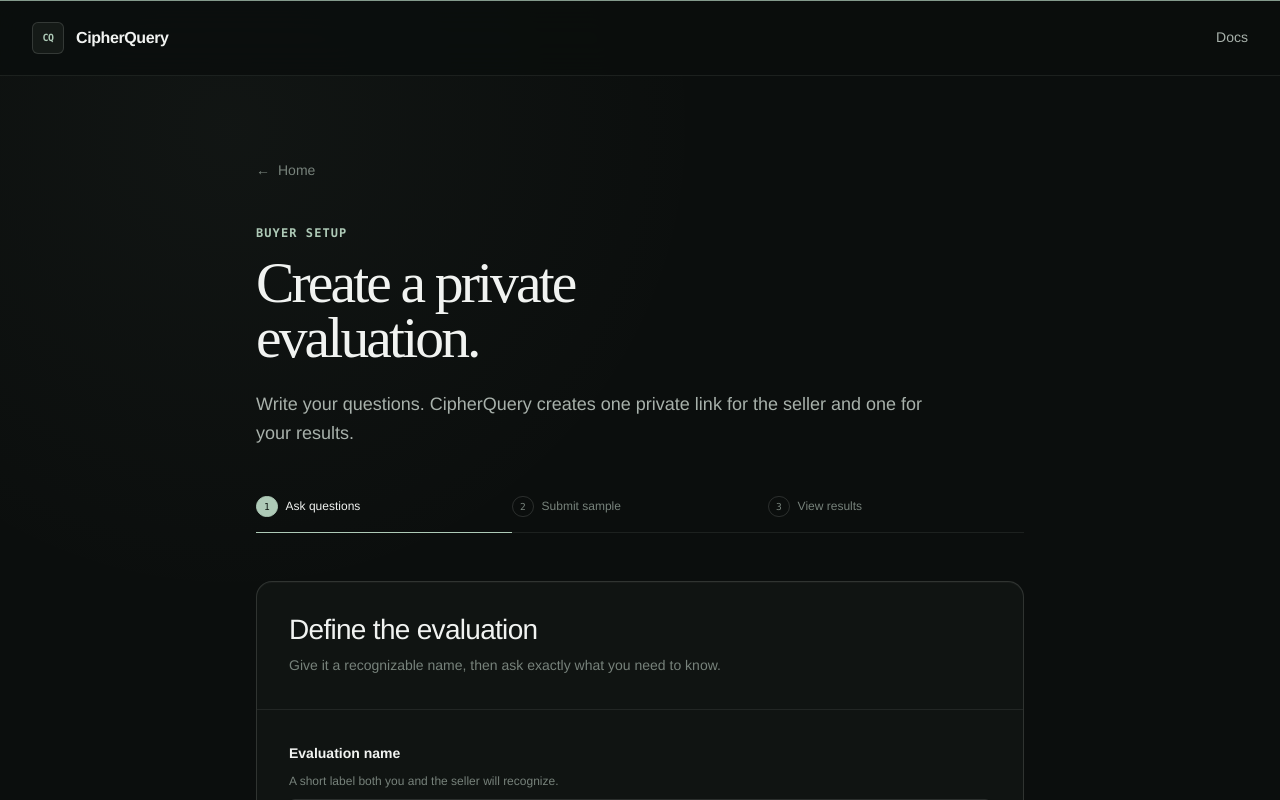
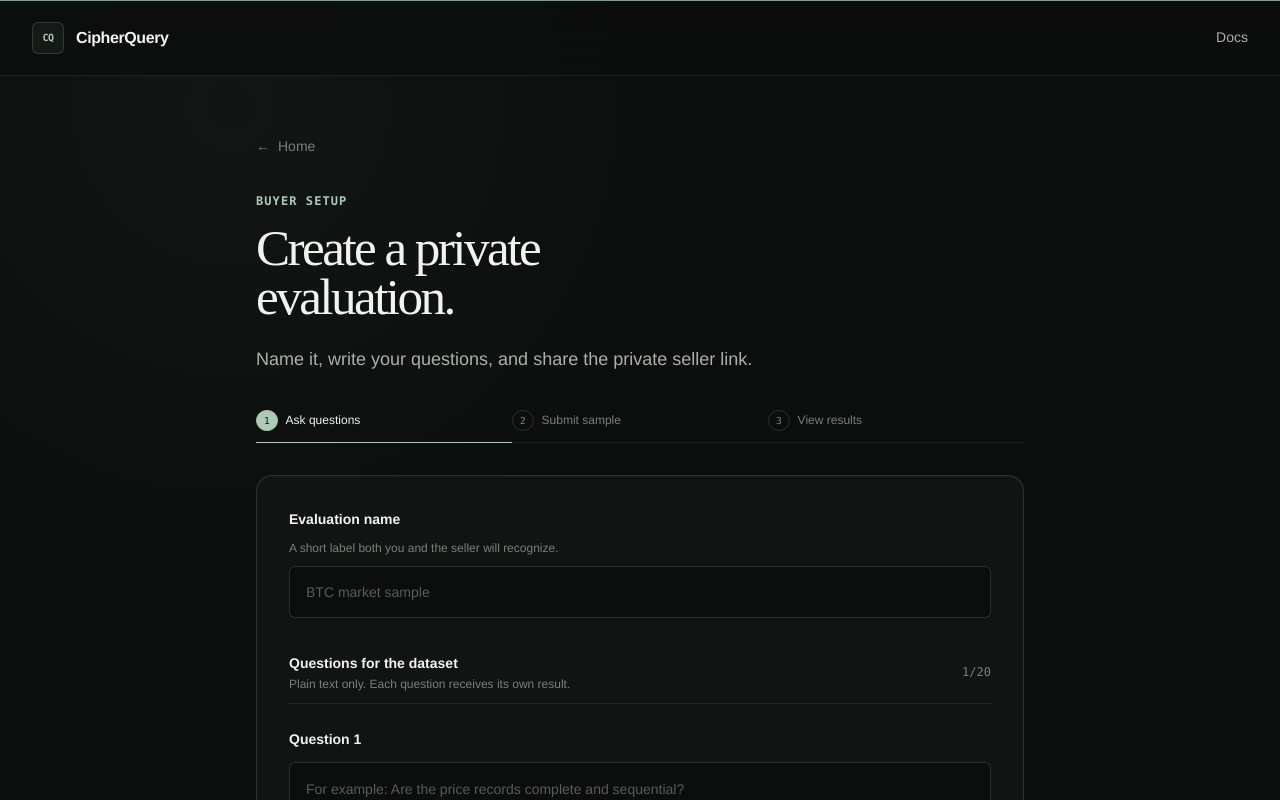
Before and after one commit to itsyuvallavi/blindsample, a Next.js app: page /new in a window 1280 px wide. Shown: the top 800 px of the page. Built offline with nearby package versions, Linux system fonts and the light colour scheme.

Commit message:
tighten product hierarchy and spacing

```diff
--- a/src/app/globals.css
+++ b/src/app/globals.css
@@ -310,7 +310,7 @@ code {
 .site-main {
   width: min(100%, var(--content-wide));
   margin-inline: auto;
-  padding: var(--space-3xl) var(--space-xl) var(--space-4xl);
+  padding: var(--space-2xl) var(--space-xl) var(--space-3xl);
 }
 
 .site-main--compact {
@@ -341,10 +341,10 @@ code {
 .hero-section {
   min-height: calc(100dvh - 4.75rem);
   display: grid;
-  grid-template-columns: minmax(0, 0.9fr) minmax(30rem, 1.1fr);
-  align-items: center;
-  gap: clamp(3rem, 7vw, 7rem);
-  padding-block: clamp(2rem, 5vh, 4rem);
+  grid-template-columns: minmax(0, 0.95fr) minmax(29rem, 1.05fr);
+  align-items: center;
+  gap: clamp(3rem, 6vw, 6rem);
+  padding-block: clamp(2rem, 4vh, 3rem);
 }
 
 .hero-copy {
@@ -367,7 +367,6 @@ code {
 
 .hero-title {
   max-width: 10ch;
-  margin-block-start: var(--space-lg);
   font-size: clamp(4rem, min(6.6vw, 9vh), 7rem);
   font-weight: 500;
 }
@@ -392,45 +391,27 @@ code {
   min-height: var(--control-height-large);
 }
 
-.trust-line {
-  margin: var(--space-xl) 0 0;
-  display: flex;
-  flex-wrap: wrap;
-  gap: var(--space-sm) var(--space-lg);
+.hero-proof {
+  max-width: 34rem;
+  margin-block-start: var(--space-md);
   color: var(--color-muted);
   font-family: var(--font-mono);
   font-size: 0.68rem;
-  list-style: none;
-  padding: 0;
-}
-
-.trust-line li {
-  display: inline-flex;
-  align-items: center;
-  gap: var(--space-xs);
-}
-
-.trust-line li::before {
-  color: var(--color-accent);
-  content: "·";
-  font-size: 1.25rem;
-  line-height: 0;
+  line-height: 1.6;
 }
 
 .privacy-demo {
   position: relative;
   border: var(--rule-thin) solid var(--color-rule-strong);
-  border-radius: var(--radius-xl);
+  border-radius: var(--radius-lg);
   background: var(--color-paper-2);
-  box-shadow:
-    0 2.5rem 7rem var(--color-shadow),
-    inset 0 1px rgb(255 255 255 / 3%);
+  box-shadow: 0 2rem 6rem var(--color-shadow);
   overflow: hidden;
 }
 
 .privacy-demo__topline,
 .privacy-demo__footer {
-  min-height: 3.75rem;
+  min-height: 3.5rem;
   display: flex;
   align-items: center;
   justify-content: space-between;
@@ -461,11 +442,10 @@ code {
 }
 
 .privacy-demo__question {
-  padding: clamp(1.5rem, 3vw, 2.25rem);
-}
-
-.privacy-demo__question p,
-.privacy-demo__flow span {
+  padding: clamp(1.5rem, 3vw, 2rem);
+}
+
+.privacy-demo__question p {
   color: var(--color-muted);
   font-family: var(--font-mono);
   font-size: 0.66rem;
@@ -476,68 +456,46 @@ code {
 .privacy-demo__question h2 {
   max-width: 26ch;
   margin-block-start: var(--space-sm);
-  font-size: clamp(1.35rem, 2.5vw, 2rem);
+  font-size: clamp(1.35rem, 2.25vw, 1.85rem);
   font-weight: 560;
 }
 
-.privacy-demo__flow {
-  display: grid;
-  grid-template-columns: 1fr 0.9fr 1fr;
+.privacy-demo__answer {
+  display: grid;
+  grid-template-columns: minmax(0, 1fr) auto;
+  align-items: stretch;
   border-block: var(--rule-thin) solid var(--color-rule);
 }
 
-.sealed-input,
-.privacy-boundary,
+.privacy-route {
+  min-width: 0;
+  display: flex;
+  align-items: center;
+  gap: var(--space-sm);
+  color: var(--color-muted);
+  font-family: var(--font-mono);
+  font-size: 0.66rem;
+  padding: var(--space-lg);
+}
+
+.privacy-route strong {
+  color: var(--color-accent);
+  font-weight: 620;
+}
+
+.privacy-route i {
+  color: var(--color-muted);
+  font-style: normal;
+}
+
 .verified-output {
-  min-width: 0;
-  min-height: 10.5rem;
-  display: flex;
-  align-items: flex-start;
-  justify-content: center;
-  flex-direction: column;
+  min-width: 12rem;
+  display: grid;
+  align-content: center;
   gap: var(--space-xs);
+  border-inline-start: var(--rule-thin) solid var(--color-rule);
+  background: var(--color-accent-soft);
   padding: var(--space-lg);
-}
-
-.sealed-input strong,
-.verified-output p,
-.privacy-boundary strong {
-  color: var(--color-ink);
-  font-size: var(--text-sm);
-  font-weight: 620;
-}
-
-.sealed-input small,
-.privacy-boundary small {
-  color: var(--color-muted);
-  font-size: var(--text-xs);
-}
-
-.privacy-boundary {
-  position: relative;
-  align-items: center;
-  border-inline: var(--rule-thin) solid var(--color-rule-strong);
-  background:
-    repeating-linear-gradient(
-      -45deg,
-      transparent,
-      transparent 0.45rem,
-      rgb(174 202 183 / 3%) 0.45rem,
-      rgb(174 202 183 / 3%) 0.9rem
-    ),
-    var(--color-accent-soft);
-  text-align: center;
-}
-
-.privacy-boundary > span {
-  width: 2.25rem;
-  height: 2.25rem;
-  display: grid;
-  place-items: center;
-  border: var(--rule-thin) solid var(--color-rule-strong);
-  border-radius: 50%;
-  color: var(--color-accent);
-  font-size: 1rem;
 }
 
 .verified-output > div {
@@ -559,8 +517,14 @@ code {
   font-family: var(--font-mono);
 }
 
+.verified-output p {
+  color: var(--color-ink);
+  font-size: var(--text-sm);
+  font-weight: 620;
+}
+
 .privacy-demo__footer {
-  min-height: 4rem;
+  min-height: 3.5rem;
 }
 
 .privacy-demo__footer strong {
@@ -571,7 +535,7 @@ code {
 /* Workflow */
 
 .workflow-progress {
-  margin-block-start: var(--space-xl);
+  margin-block-start: var(--space-lg);
 }
 
 .workflow-progress ol {
@@ -584,7 +548,7 @@ code {
 
 .workflow-progress li {
   min-width: 0;
-  min-height: 3.25rem;
+  min-height: 2.75rem;
   display: flex;
   align-items: center;
   gap: var(--space-xs);
@@ -632,7 +596,7 @@ code {
 }
 
 .creation-intro {
-  margin-block-end: var(--space-2xl);
+  margin-block-end: var(--space-xl);
 }
 
 .back-link {
@@ -640,7 +604,7 @@ code {
   display: inline-flex;
   align-items: center;
   gap: var(--space-xs);
-  margin-block-end: var(--space-xl);
+  margin-block-end: var(--space-lg);
   color: var(--color-muted);
   font-size: var(--text-sm);
 }
@@ -671,6 +635,14 @@ code {
   overflow: hidden;
 }
 
+.builder-card--form .builder-body {
+  border-block-start: 0;
+}
+
+.links-ready {
+  scroll-margin-top: 5.75rem;
+}
+
 .builder-header {
   padding: var(--space-xl);
 }
@@ -892,7 +864,7 @@ code {
 .role-state,
 .loading-shell {
   width: min(100%, 48rem);
-  margin: clamp(2rem, 8vh, 6rem) auto;
+  margin: clamp(1rem, 5vh, 3.5rem) auto;
 }
 
 .role-state__content {
@@ -965,7 +937,11 @@ code {
 
 .buyer-question-card {
   align-self: start;
-  padding: var(--space-xl);
+  border: 0;
+  border-block: var(--rule-thin) solid var(--color-rule);
+  border-radius: 0;
+  background: transparent;
+  padding: var(--space-md) 0;
 }
 
 .buyer-question-card h2,
@@ -1508,7 +1484,7 @@ code {
   display: grid;
   grid-template-columns: 11rem minmax(0, 1fr);
   align-items: start;
-  gap: clamp(3rem, 8vw, 8rem);
+  gap: clamp(3rem, 6vw, 5rem);
 }
 
 .docs-sidebar {
@@ -1545,7 +1521,7 @@ code {
 }
 
 .docs-overview {
-  margin: var(--space-2xl) 0 0;
+  margin: var(--space-xl) 0 0;
   display: grid;
   grid-template-columns: repeat(3, 1fr);
   border-block: var(--rule-thin) solid var(--color-rule);
@@ -1577,11 +1553,11 @@ code {
 .docs-section {
   scroll-margin-top: 7rem;
   border-block-start: var(--rule-thin) solid var(--color-rule);
-  padding-block: var(--space-3xl);
+  padding-block: 2.5rem;
 }
 
 .docs-section:first-of-type {
-  margin-block-start: var(--space-3xl);
+  margin-block-start: 0;
 }
 
 .docs-section h2 {
@@ -1843,14 +1819,8 @@ code {
     gap: var(--space-sm);
   }
 
-  .hero-actions .button-primary,
-  .hero-actions .text-link {
+  .hero-actions .button-primary {
     width: 100%;
-  }
-
-  .trust-line {
-    display: grid;
-    gap: var(--space-xs);
   }
 
   .creation-intro h1,
--- a/src/app/new/page.tsx
+++ b/src/app/new/page.tsx
@@ -22,8 +22,7 @@ export default function NewEvaluationPage() {
           <p className="eyebrow">Buyer setup</p>
           <h1>Create a private evaluation.</h1>
           <p>
-            Write your questions. CipherQuery creates one private link for the
-            seller and one for your results.
+            Name it, write your questions, and share the private seller link.
           </p>
           <WorkflowProgress current="questions" />
         </header>
--- a/src/components/buyer-results.tsx
+++ b/src/components/buyer-results.tsx
@@ -110,7 +110,10 @@ export function BuyerResults({
         description="Your questions are ready. Results will appear here after the seller submits a private sample."
         workflowStage="sample"
       >
-        <StatusMessage>Waiting for the seller.</StatusMessage>
+        <div className="buyer-progress" aria-live="polite">
+          <span />
+          Waiting for the seller to submit a sample
+        </div>
       </ResultsState>
     );
   }
--- a/src/components/evaluation-builder.tsx
+++ b/src/components/evaluation-builder.tsx
@@ -1,6 +1,6 @@
 "use client";
 
-import { useEffect, useState } from "react";
+import { useEffect, useRef, useState } from "react";
 
 import {
   BrowserApiError,
@@ -23,6 +23,7 @@ type CreatedLinks = CreatedEvaluationResponse & {
 };
 
 export function EvaluationBuilder() {
+  const resultRef = useRef<HTMLElement>(null);
   const [initialDraft] = useState(createInitialEvaluationDraft);
   const [title, setTitle] = useState(initialDraft.title);
   const [questions, setQuestions] = useState(initialDraft.questions);
@@ -95,6 +96,15 @@ export function EvaluationBuilder() {
         warnBeforeLeaving,
       );
   }, [draftPersistenceFailed]);
+
+  useEffect(() => {
+    if (created) {
+      resultRef.current?.scrollIntoView({
+        behavior: "auto",
+        block: "start",
+      });
+    }
+  }, [created]);
 
   function updateQuestion(id: string, question: string) {
     setQuestions((current) =>
@@ -197,7 +207,11 @@ export function EvaluationBuilder() {
 
   if (created) {
     return (
-      <section className="builder-card links-ready" aria-labelledby="links-title">
+      <section
+        ref={resultRef}
+        className="builder-card links-ready"
+        aria-labelledby="links-title"
+      >
         <div className="builder-header">
           <p className="builder-step">Evaluation ready</p>
           <h2 id="links-title">Share one link. Keep one private.</h2>
@@ -256,14 +270,11 @@ export function EvaluationBuilder() {
   }
 
   return (
-    <form onSubmit={handleCreate} className="builder-card">
-      <div className="builder-header">
-        <h2>Define the evaluation</h2>
-        <p>
-          Give it a recognizable name, then ask exactly what you need to know.
-        </p>
-      </div>
-
+    <form
+      onSubmit={handleCreate}
+      className="builder-card builder-card--form"
+      aria-label="Create a private evaluation"
+    >
       <div className="builder-body">
         <label className="field-group">
           <span className="field-label">Evaluation name</span>
--- a/tokens.css
+++ b/tokens.css
@@ -50,7 +50,7 @@
   --text-2xl: 2.25rem;
   --text-3xl: 3rem;
   --text-display: clamp(3.5rem, 6.5vw, 7rem);
-  --text-display-small: clamp(2.4rem, 4.5vw, 4.5rem);
+  --text-display-small: clamp(2.4rem, 4vw, 4rem);
 
   --ease-out: cubic-bezier(0.23, 1, 0.32, 1);
   --ease-in-out: cubic-bezier(0.77, 0, 0.175, 1);
```
Also changed, not shown: src/app/page.tsx (+13 -25 lines), src/components/seller-submission.tsx (+4 -4 lines), 2 other files (tests, documents, lock files or other folders).
